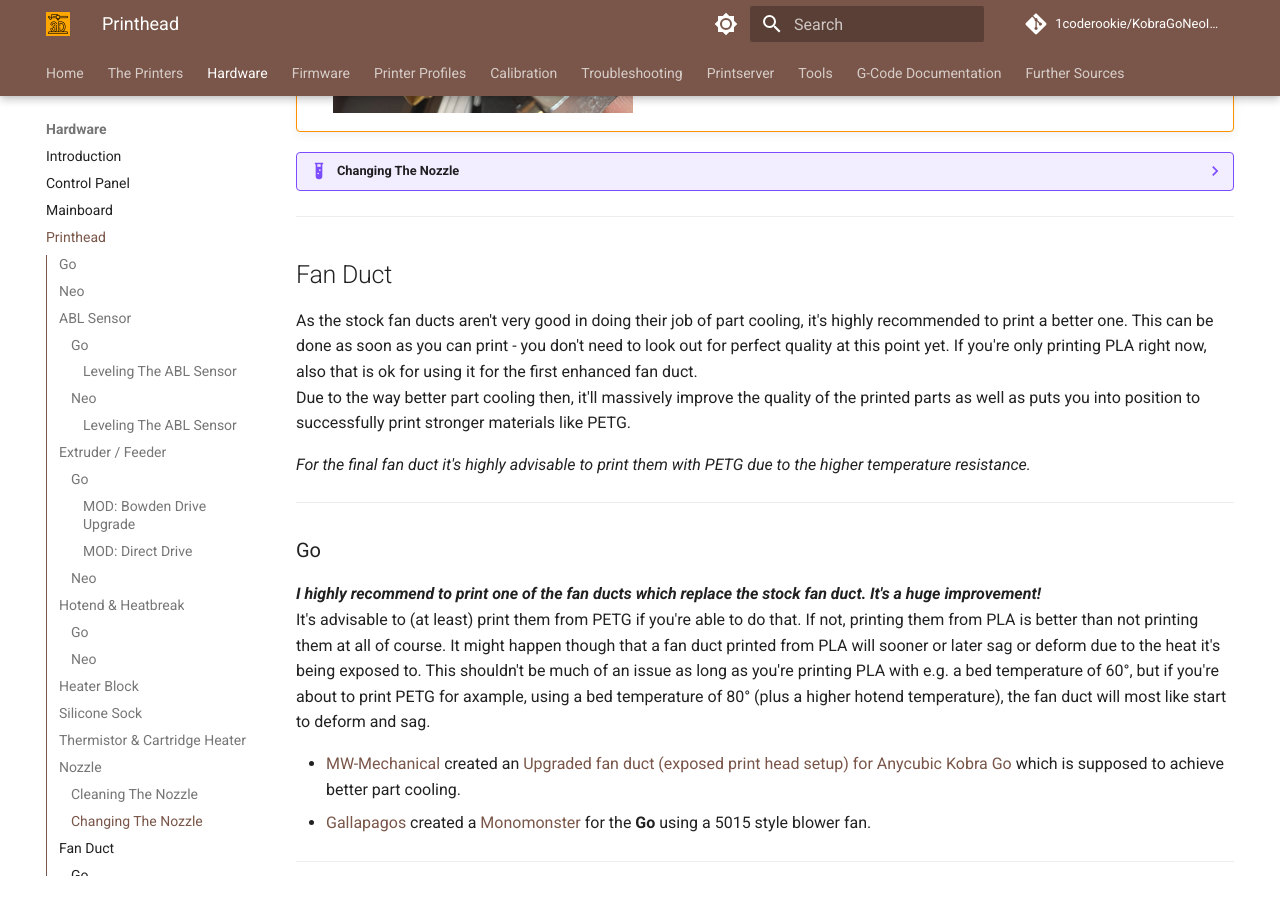
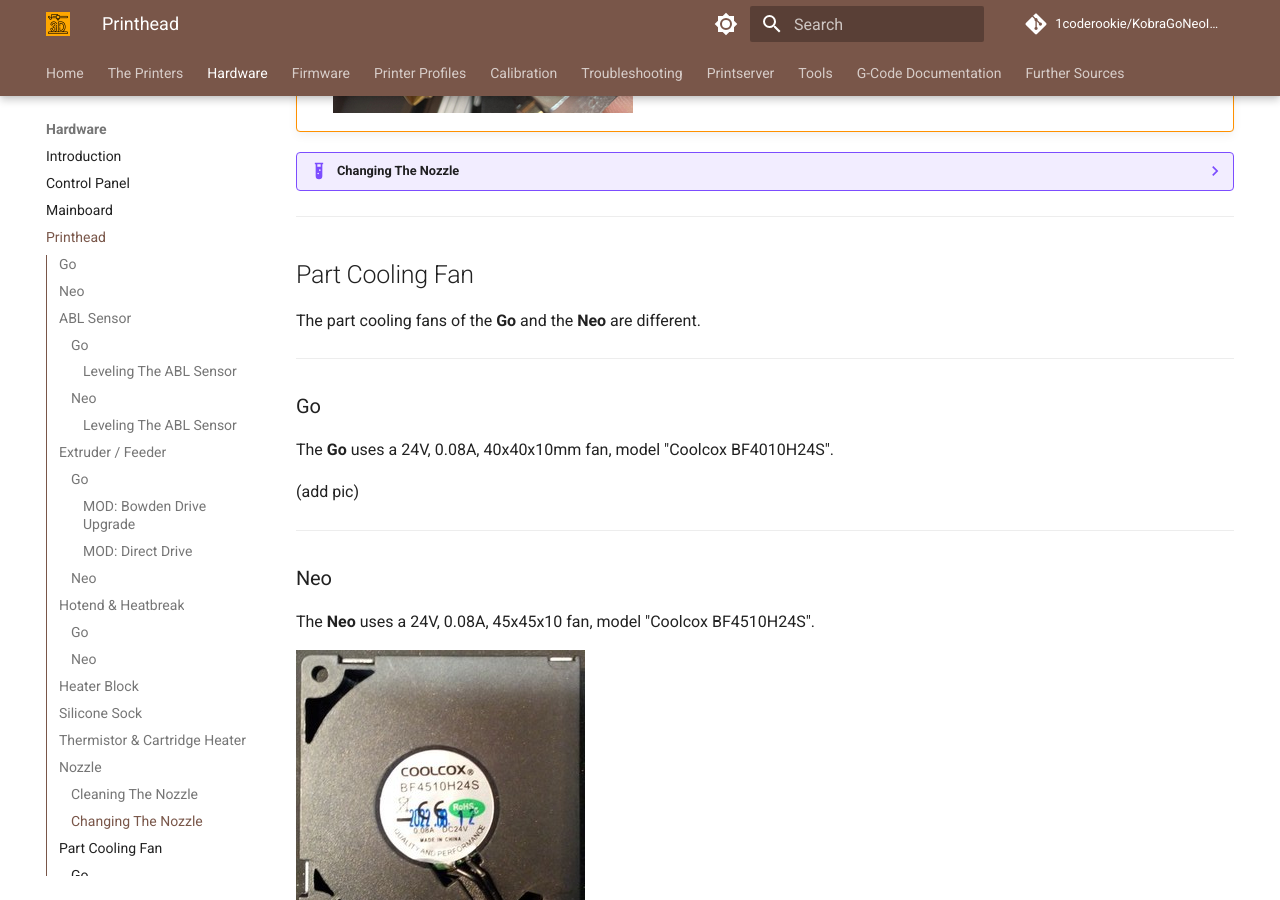
Before and after one commit to 1coderookie/KobraGoNeoInsights, an MkDocs documentation site: the page built from docs/hardware/printhead.md, in a window 1280 px wide and 900 px high, scrolled down 19919 px. Built offline with MkDocs 1.6.1 and Material for MkDocs 9.7.7, drawn with Linux system fonts in a browser that asks for light colours; comment, search, counter and statistics services are not loaded; some of the changed text lies outside the part shown.

Commit message:
Update printhead.md

```diff
--- a/docs/hardware/printhead.md
+++ b/docs/hardware/printhead.md
@@ -487,13 +487,33 @@
 
 ---
 
+## Part Cooling Fan
+
+The part cooling fans of the **Go** and the **Neo** are different.
+
+---
+
+### Go
+
+The **Go** uses a 24V, 0.08A, 40x40x10mm fan, model "Coolcox BF4010H24S".
+
+(add pic)
+
+---
+
+### Neo
+The **Neo** uses a 24V, 0.08A, 45x45x10 fan, model "Coolcox BF4510H24S".
+
+![Neo: Coolcox BF4510H24S](../assets/images/head_neo_fan-parts_web.jpg)
+
+---
+
 ## Fan Duct
 
 As the stock fan ducts aren't very good in doing their job of part cooling, it's highly recommended to print a better one. This can be done as soon as you can print - you don't need to look out for perfect quality at this point yet. If you're only printing PLA right now, also that is ok for using it for the first enhanced fan duct.
 Due to the way better part cooling then, it'll massively improve the quality of the printed parts as well as puts you into position to successfully print stronger materials like PETG.
 
 *For the final fan duct it's highly advisable to print them with PETG due to the higher temperature resistance.*
-
 
 ---
 
@@ -518,6 +538,13 @@
   He also created a [fan duct for a 5015 radial fan](https://www.printables.com/en/model/426167-kobra-neo-fan-duct-for-5015-fan/files) which replaces the stock parts.
 - [Marius Avasiloaie](https://www.printables.com/de/@MariusAvasiloaie) created a [360° circular fan duct](https://www.printables.com/de/model/498457-anycubic-kobra-neo-fan-duct) as a replacement of the original fan duct.
 - [Kaan Okcu](https://www.printables.com/de/@KaanOkcu_682657) created a [180° fan duct](https://www.printables.com/de/model/470004-anycubic-kobra-neo-fan-duct) which replaces the stock fan duct.
+
+---
+
+## Heatsink Cooling Fan
+Both printers use the same type of heatsink/coldend cooling fan: 24V, 0.03A, 40x40x10mm, model "Coolcox CC4010L24S".
+
+![Coolcox CC4010L24S](../assets/images/head_neo_fan-heatsink_web.jpg)
 
 
 ---
```
